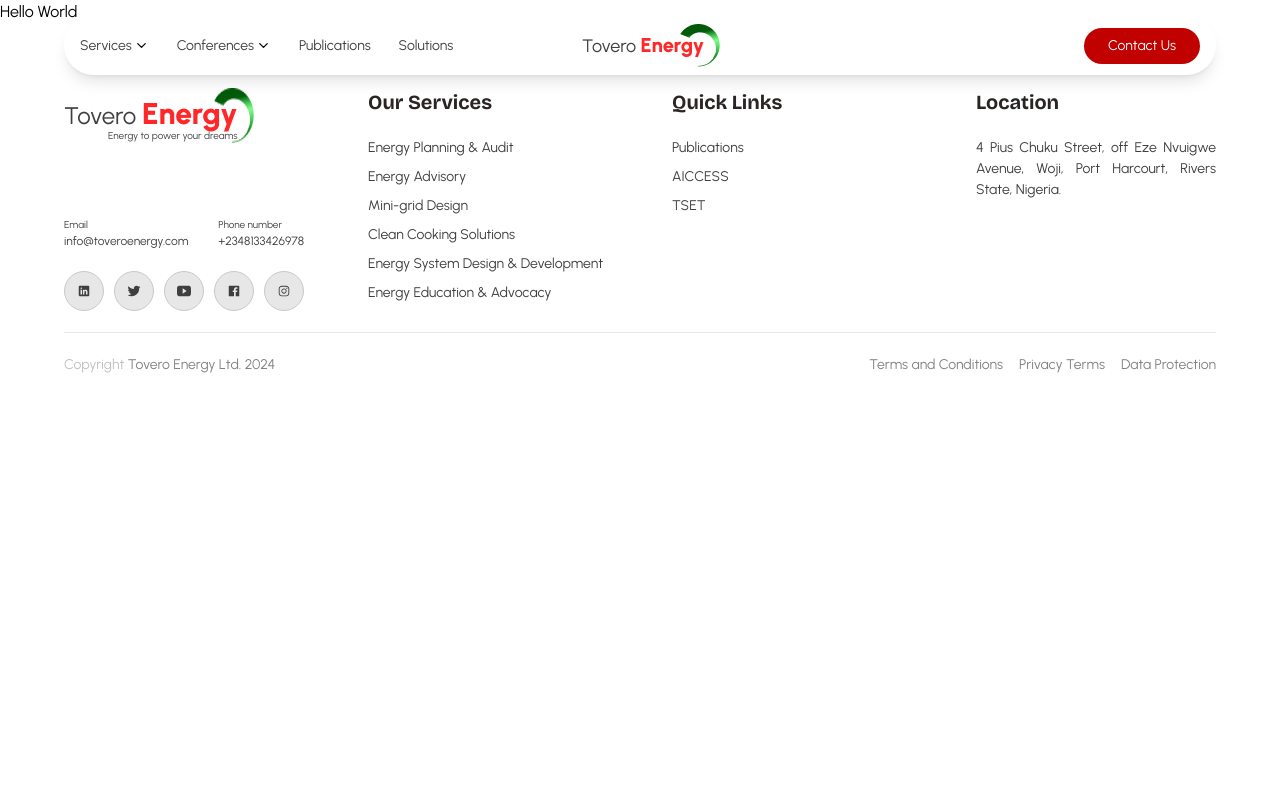
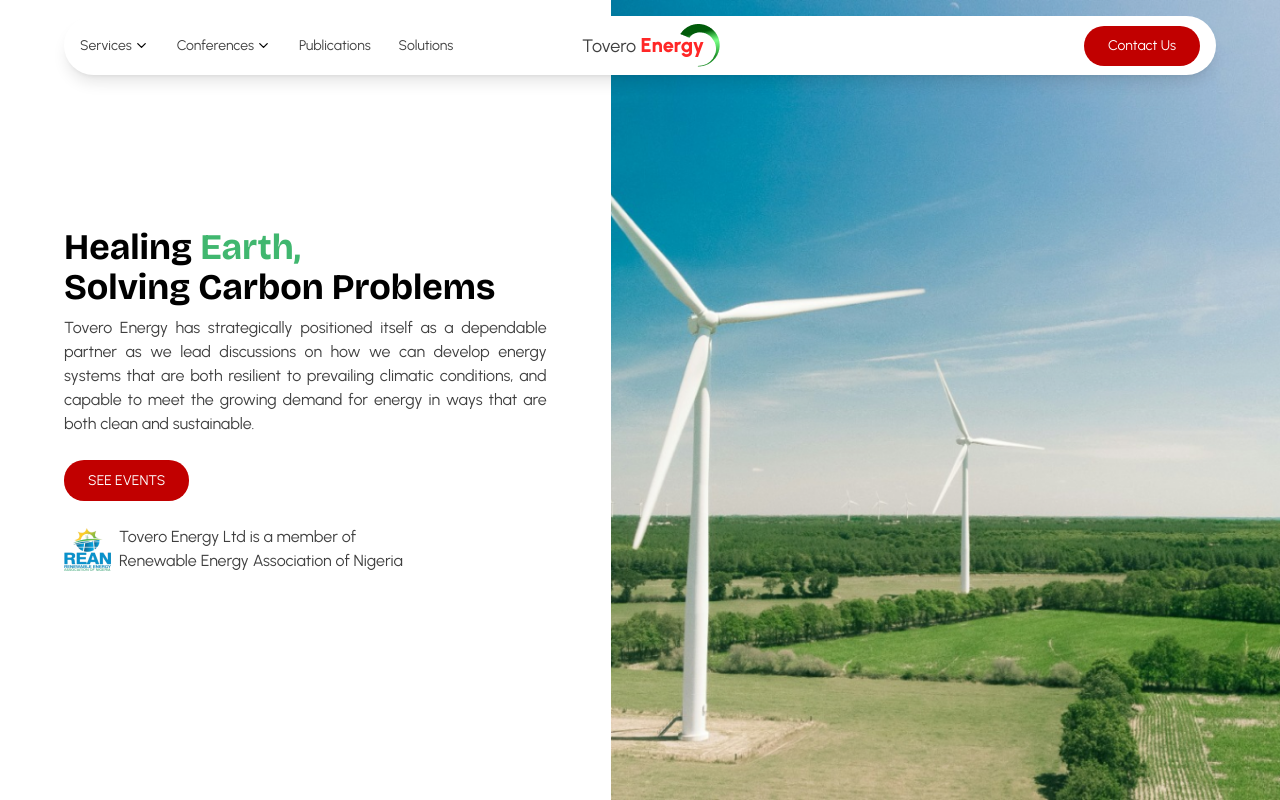
Before and after one commit to rholibobo/tovero, a Next.js app: page / in a window 1280 px wide. Shown: the top 800 px of the page. Built offline with nearby package versions, Linux system fonts and the light colour scheme.

Commit message:
hero section

```diff
--- a/src/app/globals.css
+++ b/src/app/globals.css
@@ -28,6 +28,11 @@
     rgb(var(--background-start-rgb));
 }
 
+.ptag{
+  /* font-size: 14px; */
+  color: #3F3F3F;
+}
+
 /* @layer utilities {
   .text-balance {
     text-wrap: balance;
--- a/src/app/page.js
+++ b/src/app/page.js
@@ -1,9 +1,48 @@
-
+import Image from "next/image";
+import HeroImg from "../../public/images/home/hero_img.png";
+import Rean from "../../public/images/home/rean.png"
+import CustomButton from "@/components/button/button";
 
 export default function Home() {
   return (
     <main className="">
-      Hello World
+      {/* hero section */}
+      <div className="h-screen flex justify-between">
+        <div className="w-1/2 flex flex-col justify-center px-16">
+          <div className="font-header text-4xl mb-2">
+            <h1>
+              Healing<span className="text-ltgreentext"> Earth,</span>
+            </h1>
+            <h1>Solving Carbon Problems</h1>
+          </div>
+
+          <p className="ptag text-justify">
+            Tovero Energy has strategically positioned itself as a dependable
+            partner as we lead discussions on how we can develop energy systems
+            that are both resilient to prevailing climatic conditions, and
+            capable to meet the growing demand for energy in ways that are both
+            clean and sustainable.
+          </p>
+          <br />
+          <CustomButton variant="primary">SEE EVENTS</CustomButton>
+          <br />
+          <div className="flex gap-2 items-center">
+            <Image src={Rean} alt="logo" />
+            <div>
+              <p className="ptag">Tovero Energy Ltd is a member of </p>
+              <p className="ptag">Renewable Energy Association of Nigeria</p>
+            </div>
+          </div>
+        </div>
+        <div className="flex justify-end">
+        <Image src={HeroImg} alt="Hero Image" className=""/>
+        </div>
+
+
+
+        <br />
+
+      </div>
     </main>
   );
 }
--- a/src/components/button/button.jsx
+++ b/src/components/button/button.jsx
@@ -1,7 +1,7 @@
 function CustomButton({ children, variant = "primary", className = "" }) {
   const buttonClasses = `
-         rounded-[20px] bg-btn text-white
-        ${variant === "primary" ? "py-2 px-6" : ""}
+  py-2.5 px-6 rounded-[20px] bg-btn text-white text-[14px]
+        ${variant === "primary" ? " w-fit" : ""}
         ${variant === "secondary" ? "w-full" : ""}
         ${className}
     `;
--- a/src/components/footer/footer.jsx
+++ b/src/components/footer/footer.jsx
@@ -11,7 +11,7 @@
 
 function Footer() {
   return (
-    <footer className="mt-16 text-[14px] w-[90%] my-0 mx-auto">
+    <footer className="text-[14px] w-[90%] my-0 mx-auto">
       <div className="grid grid-cols-4 gap-x-16  text-primarytext">
         <div className="flex flex-col justify-between">
           <div className="flex">
```
